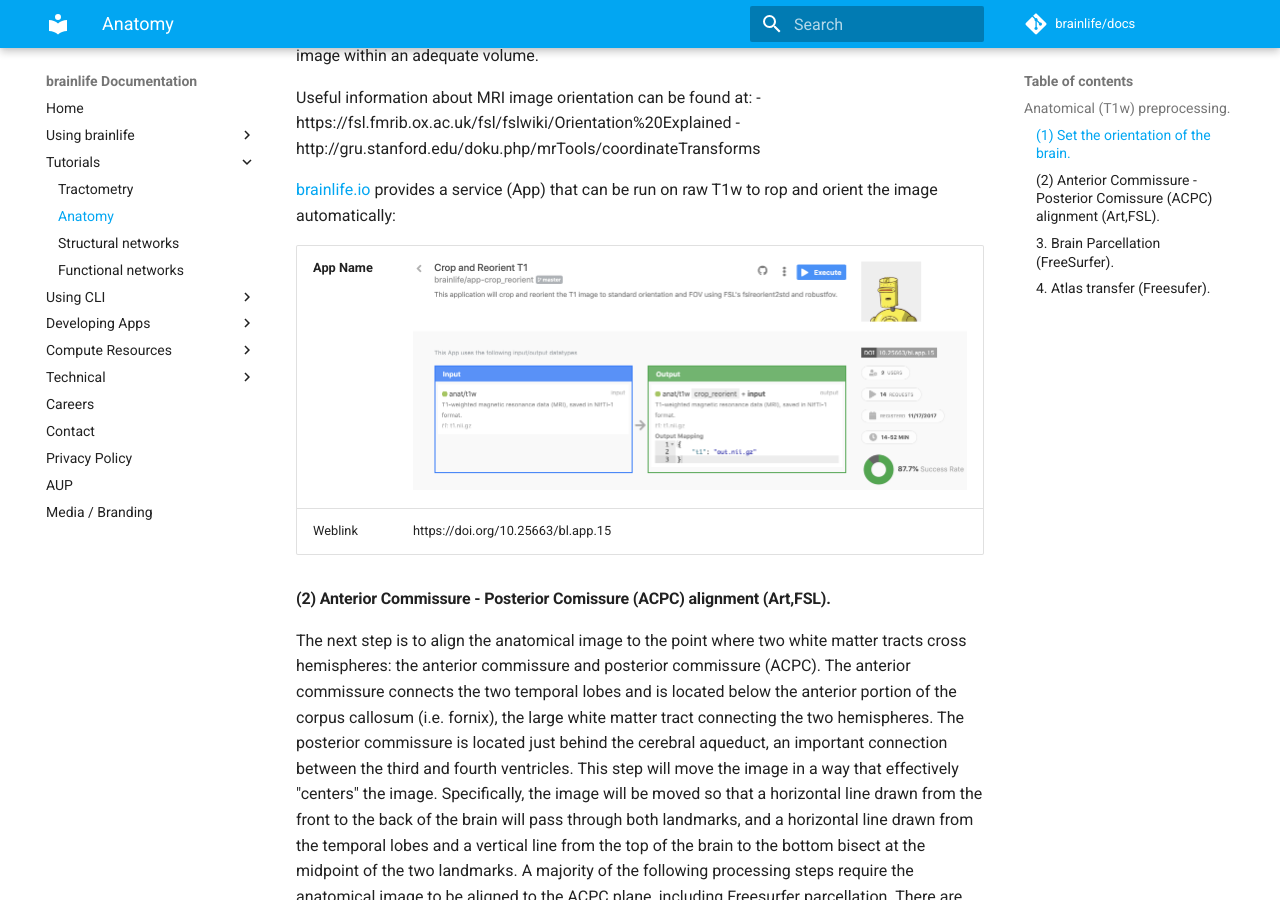
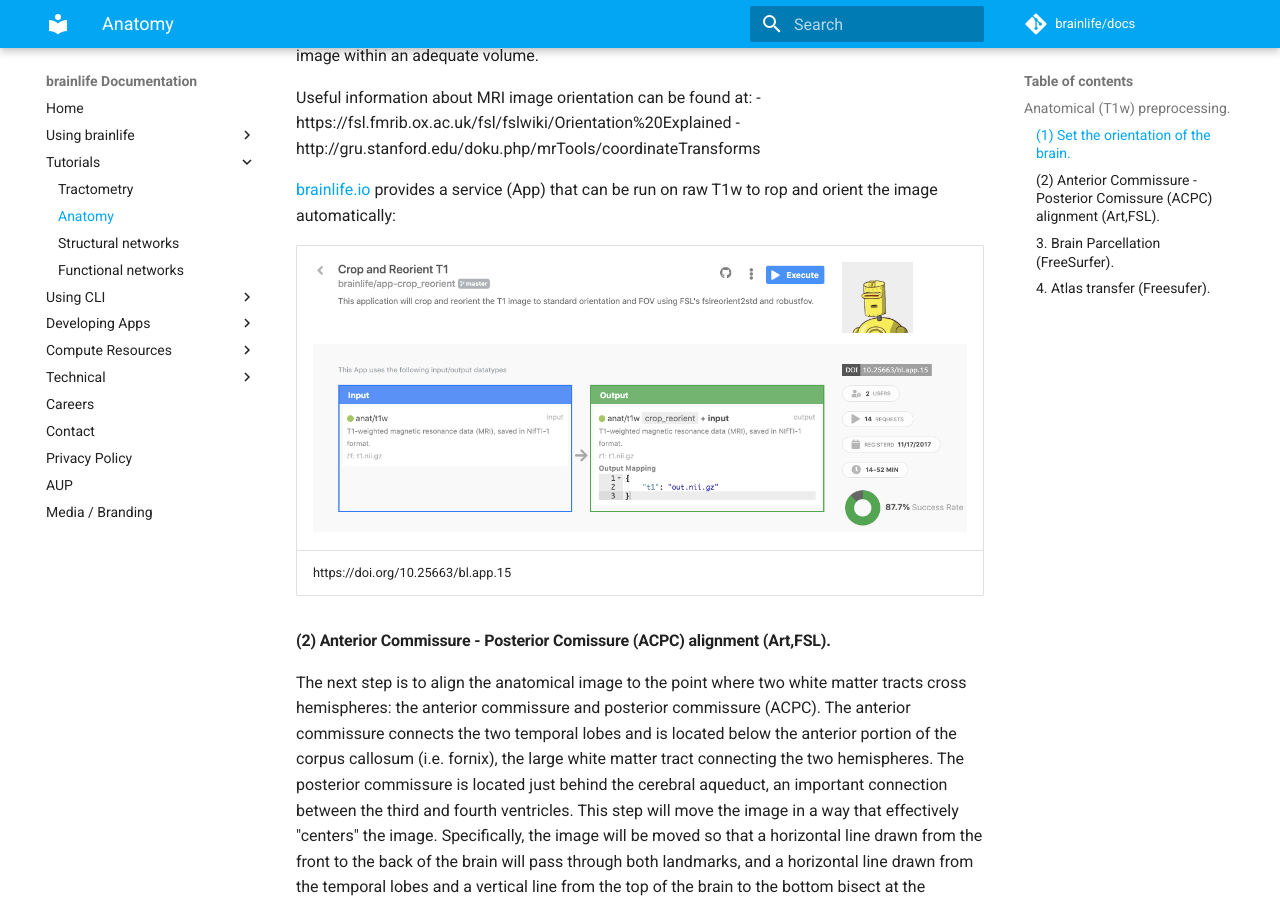
Before and after one commit to brainlife/docs, an MkDocs documentation site: the page built from docs/tutorial/t1w-preprocessing.md, in a window 1280 px wide and 900 px high, scrolled down 1117 px. Built offline with MkDocs 1.6.1 and Material for MkDocs 9.7.7, drawn with Linux system fonts in a browser that asks for light colours; comment, search, counter and statistics services are not loaded.

Commit message:
Update t1w-preprocessing.md

```diff
--- a/docs/tutorial/t1w-preprocessing.md
+++ b/docs/tutorial/t1w-preprocessing.md
@@ -17,9 +17,9 @@
 
 [brainlife.io](https://brainlife.io) provides a service (App) that can be run on raw T1w to rop and orient the image automatically:
 
-| App Name |![crop-reorient](/docs/img/app.crop-reorient.bl.header.png)|
-|--------|------------------------------------|
-| Weblink | https://doi.org/10.25663/bl.app.15 |
+|![crop-reorient](/docs/img/app.crop-reorient.bl.header.png)|
+|------------------------------------|
+| https://doi.org/10.25663/bl.app.15 |
 
 
 #### (2) Anterior Commissure - Posterior Comissure (ACPC) alignment (Art,FSL).
```
